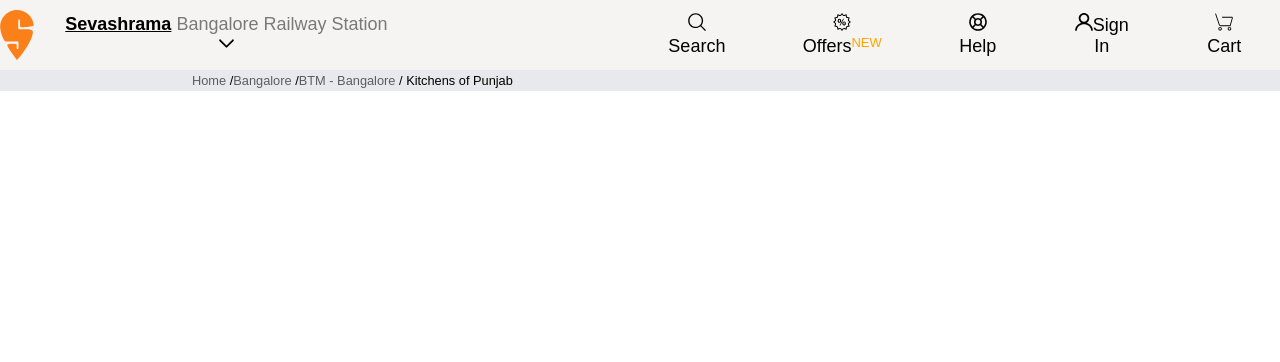
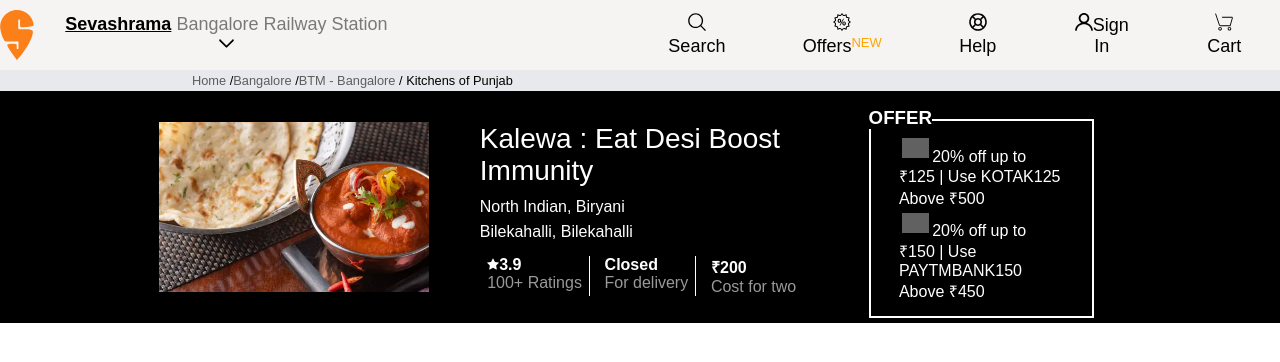
Before and after one commit to mahendarsingh1/swiggy_react, a React (Create React App) app: page / in a window 1280 px wide. Shown: the top 362 px of the page. Built offline with nearby package versions, Linux system fonts and the light colour scheme; grey boxes are pictures that could not be loaded.

Commit message:
subheader added

```diff
--- a/src/App.js
+++ b/src/App.js
@@ -1,11 +1,13 @@
 import Header from "./components/header/Header";
 import Breadcrumb from "./components/header/Breadcrumb";
+import SubHeader from "./components/subheader/SubHeader";
 
 function App() {
   return (
     <>
       <Header/>
       <Breadcrumb/>
+      <SubHeader/>
     </>
   );
 }
--- /dev/null
+++ b/src/components/subheader/Description.js
@@ -0,0 +1,21 @@
+import React from "react";
+import DescriptionBox from "./DescriptionBox";
+import DescriptionText from "./DescriptionText";
+
+import starIcon from '../../assests/images/star.svg'
+
+
+function Description(){
+    return (
+        <div id="description" className="inline">
+            <DescriptionText/>
+            <div id="description-values" className="flex">
+                <DescriptionBox id="description-rating" classes="margin-2 border-r" heading="3.9" paragraph="100+ Ratings" img={starIcon} />
+                <DescriptionBox id="description-delivery" classes="margin-2 border-r" heading="Closed" paragraph="For delivery" />
+                <DescriptionBox id="description-cost" classes="margin-2" heading="₹200" paragraph="Cost for two" />
+            </div>
+        </div>
+    )
+}
+
+export default Description;
--- /dev/null
+++ b/src/components/subheader/DescriptionBox.js
@@ -0,0 +1,15 @@
+import React from "react";
+
+function DescriptionBox(props){
+    return (
+        <div id={props.id} className={props.classes}>
+            <h4>
+                {props.img && <img src={props.img} alt={props.heading}/>}
+                {props.heading}
+            </h4>
+            <p className="op-6">{props.paragraph}</p>
+        </div>
+    )
+}
+
+export default DescriptionBox;
--- /dev/null
+++ b/src/components/subheader/DescriptionText.js
@@ -0,0 +1,13 @@
+import React from "react";
+
+function DescriptionText(){
+    return (
+        <>
+            <p id="description-heading">Kalewa : Eat Desi Boost Immunity</p>
+            <p className="description-address">North Indian, Biryani</p>
+            <p className="description-address">Bilekahalli, Bilekahalli</p>
+        </>
+    )
+}
+
+export default DescriptionText;
--- /dev/null
+++ b/src/components/subheader/DiscountSection.js
@@ -0,0 +1,18 @@
+import React from "react";
+
+function DiscountSection(){
+    return(
+        <div id="discount-section" className="inline">
+            <h3 id="offer-heading" className="inline">OFFER</h3>
+            <div id="offer-section">
+                <img src="/assets/images/offers.svg" alt="" height="20px" className="invert"/>
+                20% off up to ₹125 | Use KOTAK125 Above ₹500
+                <br/>
+                <img src="/assets/images/offers.svg" alt="" height="20px" className="invert"/>
+                20% off up to ₹150 | Use PAYTMBANK150 Above ₹450
+            </div>
+        </div>
+    )
+}
+
+export default DiscountSection;
--- /dev/null
+++ b/src/components/subheader/SubHeader.js
@@ -0,0 +1,16 @@
+import React from "react";
+import Description from "./Description";
+import DiscountSection from './DiscountSection'
+import restaurantImg from '../../assests/images/restaurant.webp'
+
+function SubHeader(){
+    return (
+      <div id="subheader">
+        <img src={restaurantImg} alt="Reataurant"/>
+        <Description/>
+        <DiscountSection/>
+      </div>
+    );
+}
+
+export default SubHeader;
--- a/src/index.css
+++ b/src/index.css
@@ -95,3 +95,83 @@
 #breadcrumb>span:hover{
   opacity: 1;
 }
+
+
+
+.flex{
+  display: flex;
+}
+.inline{
+  display: inline;
+}
+.margin-2{
+  margin: 2%;
+}
+.invert{
+  filter: invert(100%);
+}
+.border-r{
+  padding-right: 7px;
+  border-right: 1px solid white;
+}
+.op-6{
+  opacity: 0.6;
+}
+.op-9{
+  opacity: 0.9;
+}
+.filter-inputs{
+  padding: 12px 15px 12px 15px;
+  margin: 10px;
+  background-color: white;
+  box-shadow: 0 2px 2px 0 grey;
+}
+.margin-tb-8{
+  margin: 8px 0 8px 0;
+}
+
+
+
+#subheader{
+  color: white;
+  background-color: black;
+  padding: 0 10% 0 10%;
+  display: flex;
+  align-items: center;
+  justify-content: space-evenly;
+}
+#subheader>img{
+  padding: 3%;
+  height: 170px;
+}
+#description{
+  width: 550px;
+  margin: 2%;
+}
+#description-heading{
+  margin: 3% 0 3% 0;
+  font-family: Arial, Helvetica, sans-serif;
+  font-size: 28px;
+}
+.description-address{
+  margin: 2% 0 2% 0;
+}
+
+#description-rating img{
+  height: 12px;
+  filter: invert(1);
+}
+#offer-heading{
+  background-color: black;
+  position: relative;
+  top: 10px;
+  display: inline-block;
+}
+#offer-section{
+  width: 58%;
+  padding: 5% 10% 5% 10%;
+  border: 2px solid white;
+}
+#offer-section>*{
+  margin: 2%;
+}
```
Also changed, not shown: src/assests/images/star.svg.
